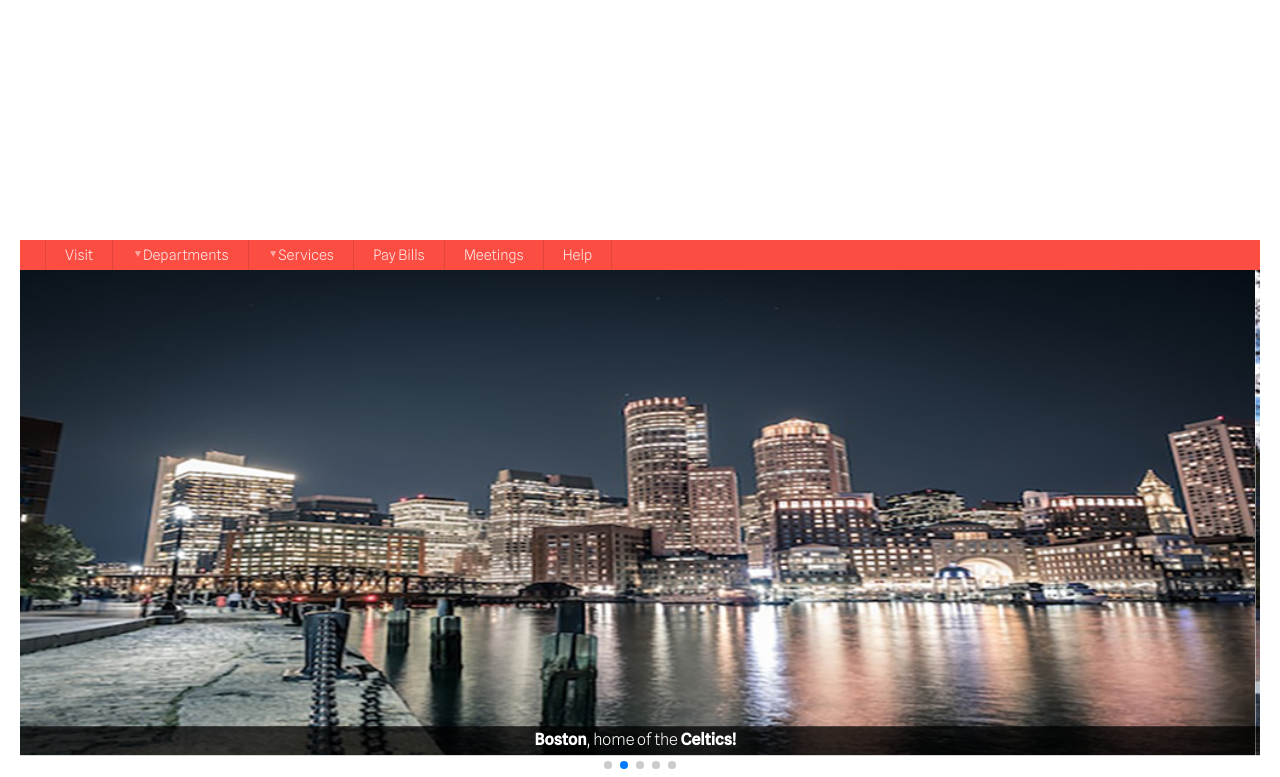
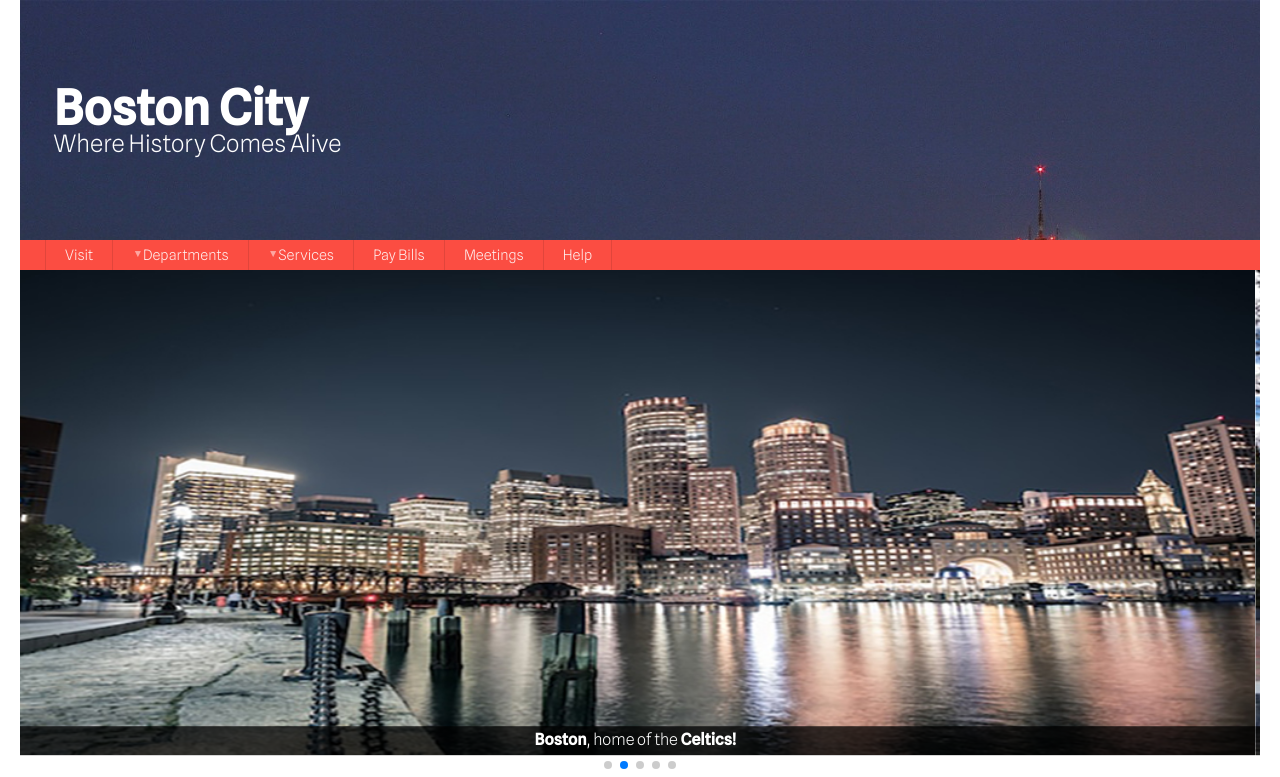
Before and after one commit to Mas-Dietrich/Project-9-City, a plain HTML site: page index.html in a window 1280 px wide. Shown: the top 777 px of the page. Drawn offline with nearby package versions, Linux system fonts and the light colour scheme.

Commit message:
debugging

```diff
--- a/scss/_small.scss
+++ b/scss/_small.scss
@@ -15,7 +15,7 @@ body {
 
 /* HEADER  */
 header {
-    background-image: url(images/bostonHeader.jpeg);
+    background-image: url(/images/bostonHeader.jpeg);
     background-size: cover;
     display: grid;
     grid-template-rows: 1fr;
```
Also changed, not shown: css/styles.css, css/styles.min.css.
